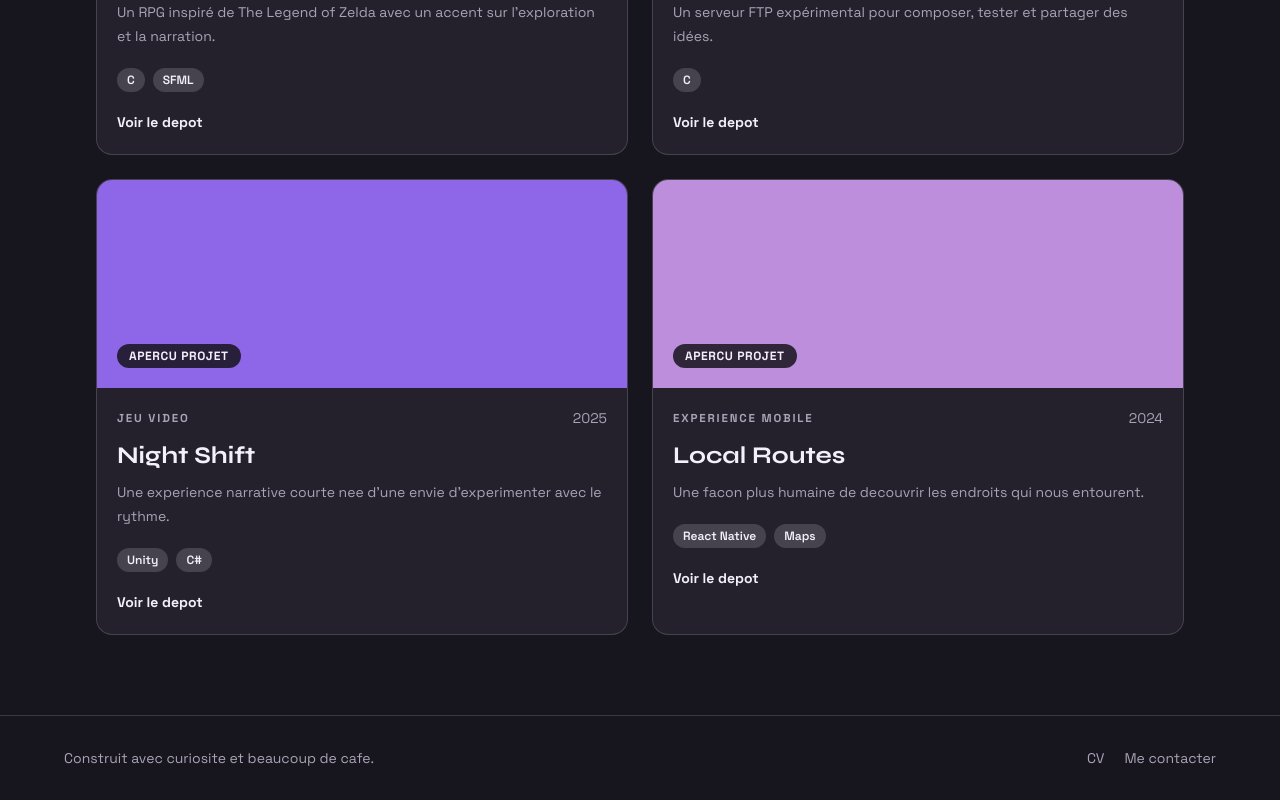
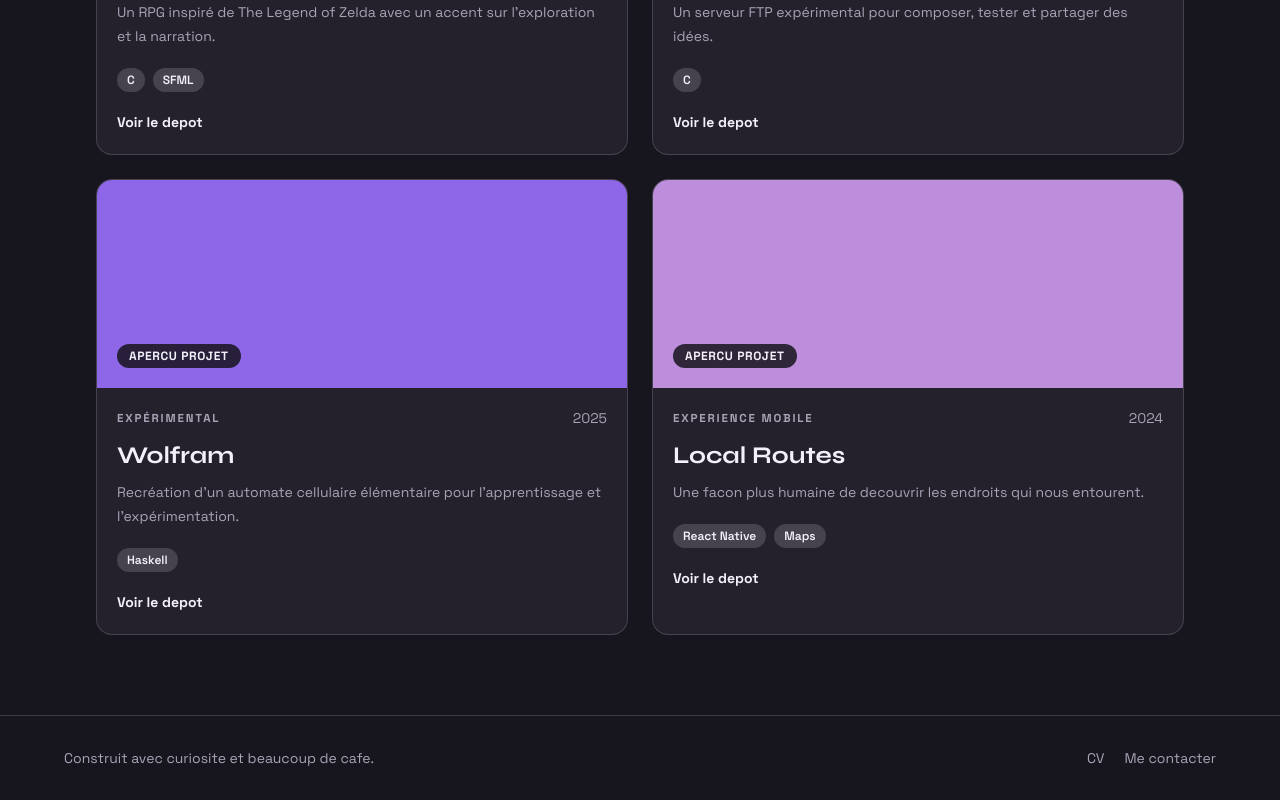
Before and after one commit to Nolfews/Portfolio, a Next.js app: page /projects in a window 1280 px wide. Shown: the part 772-1572 px from the top of the page. Built offline with nearby package versions, Linux system fonts and the light colour scheme.

Commit message:
[UPDATE] modify project details for Wolfram, including title, category, description, tags, and repository URL

```diff
--- a/src/data/portfolio.ts
+++ b/src/data/portfolio.ts
@@ -50,18 +50,18 @@ export const projectCatalog: PortfolioProject[] = [
     repositoryUrl: "https://github.com/Nolfews/My_FTP",
   },
   {
-    id: "night-shift",
-    title: "Night Shift",
-    category: "game",
-    type: { fr: "Jeu video", en: "Video game" },
+    id: "Wolfram",
+    title: "Wolfram",
+    category: "software",
+    type: { fr: "Expérimental", en: "Experimental" },
     description: {
-      fr: "Une experience narrative courte nee d'une envie d'experimenter avec le rythme.",
-      en: "A short narrative experience born from a desire to experiment with rhythm.",
+      fr: "Recréation d'un automate cellulaire élémentaire pour l'apprentissage et l'expérimentation.",
+      en: "A recreation of an elementary cellular automata for learning and experimentation.",
     },
-    tags: ["Unity", "C#"],
+    tags: ["Haskell"],
     color: "bg-[var(--accent-strong)]",
     year: "2025",
-    repositoryUrl: "https://github.com/",
+    repositoryUrl: "https://github.com/Nolfews/Wolfram",
   },
   {
     id: "local-routes",
```
